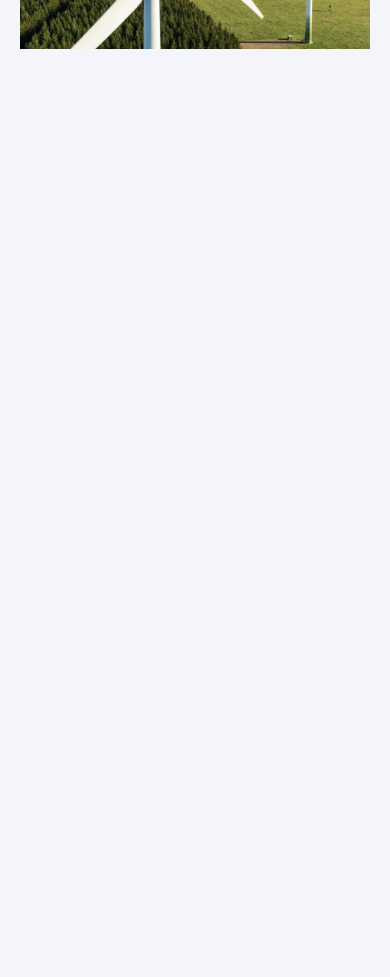
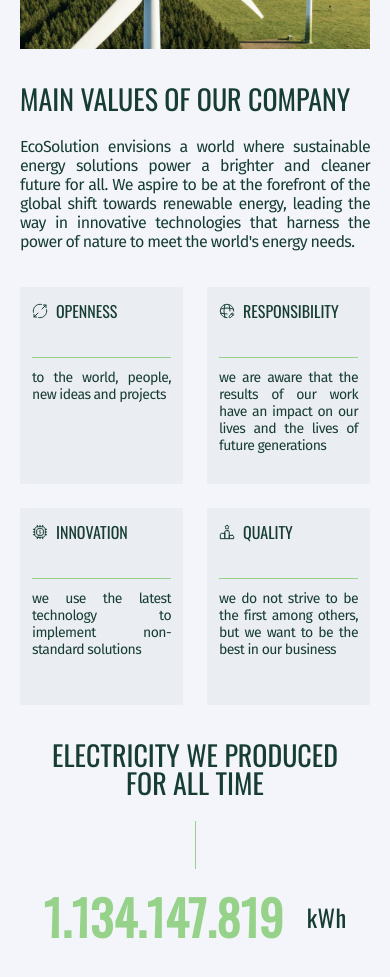
Before and after one commit to ertyhd/softrizen_ecosolution, a React (Create React App) app: page / in a window 390 px wide. Shown: the part 680-1657 px from the top of the page. Before the commit the page ends 844 px from the top, so only its background shows below. Built offline with nearby package versions, Linux system fonts and the light colour scheme.

Commit message:
add mobile & tab About & Electricity

```diff
--- a/src/components/AboutSingleCard/AboutSingleCard.jsx
+++ b/src/components/AboutSingleCard/AboutSingleCard.jsx
@@ -8,7 +8,11 @@
         {item.atr === "card" && (
           <li className={styles.singlCardContainer}>
             <div className={styles.singlCardContainer_titleBlock}>
-              <SvgSelector id={item.svgId} />
+              <SvgSelector
+                styles={styles.singlCardContainer_titleBlock_svg}
+                id={item.svgId}
+              />
+
               <h3>{item.title}</h3>
             </div>
             <p>{item.text}</p>
@@ -17,6 +21,7 @@
         {item.atr === "img" && (
           <li className={styles.singlImageContainer}>
             <img
+              className={styles.singlImageContainer_img}
               alt={item.title}
               srcSet={`${item.img.d_1x} 1x, ${item.img.d_2x} 2x, ${item.img.d_4x} 4x`}
               src={item.img.d_1x}
--- a/src/components/AboutSingleCard/aboutSingleCard.module.scss
+++ b/src/components/AboutSingleCard/aboutSingleCard.module.scss
@@ -1,9 +1,21 @@
 .singlCardContainer {
-  width: 274px;
-  height: 339px;
+  width: 148px;
+  height: 197px;
+  flex-grow: 1;
   flex-shrink: 0;
   background: #eaedf1;
-  padding: 48px 24px;
+  padding: 12px 12px;
+  @media screen and (min-width: 768px) {
+    flex-grow: 0;
+    width: 159px;
+    height: 197px;
+    padding: 12px 12px;
+  }
+  @media screen and (min-width: 1280px) {
+    width: 274px;
+    height: 339px;
+    padding: 48px 24px;
+  }
 }
 
 .singlCardContainer_titleBlock {
@@ -11,40 +23,95 @@
   gap: 8px;
   align-items: center;
   justify-content: flex-start;
+  @media screen and (min-width: 768px) {
+  }
+  @media screen and (min-width: 1280px) {
+  }
+}
+
+.singlCardContainer_titleBlock_svg {
+  width: 16px;
+  height: 16px;
+  @media screen and (min-width: 1280px) {
+    width: 24px;
+    height: 24px;
+  }
 }
 .singlCardContainer_titleBlock h3 {
   color: #173d33;
   font-family: Oswald;
-  font-size: 32px;
+  font-size: 16px;
   font-style: normal;
   font-weight: 400;
-  line-height: 48px; /* 150% */
+  line-height: 24px;
   text-transform: uppercase;
+  @media screen and (min-width: 768px) {
+    font-size: 18px;
+    line-height: 24px;
+  }
+  @media screen and (min-width: 1280px) {
+    font-size: 32px;
+    line-height: 48px;
+  }
 }
 .singlCardContainer p {
   position: relative;
-  margin-top: 119px;
+  margin-top: 46px;
   color: #173d33;
   text-align: justify;
   font-family: Fira Sans;
-  font-size: 16px;
+  font-size: 14px;
   font-style: normal;
   font-weight: 400;
   line-height: normal;
-  letter-spacing: -0.64px;
+  letter-spacing: -0.56px;
+  @media screen and (min-width: 768px) {
+    font-size: 14px;
+    margin-top: 64px;
+    letter-spacing: -0.56px;
+  }
+  @media screen and (min-width: 1280px) {
+    font-size: 16px;
+    margin-top: 119px;
+    letter-spacing: -0.64px;
+  }
 }
 .singlCardContainer p::before {
   content: "";
   position: absolute;
   z-index: 2;
-  width: 226px;
+  // width: 226px;
+  width: 100%;
   height: 1px;
   flex-shrink: 0;
-  top: -24px;
+  top: -12px;
   background: #97d28b;
+  @media screen and (min-width: 1280px) {
+    top: -24px;
+  }
 }
 .singlImageContainer {
-  width: 596px;
-  height: 339px;
-  flex-shrink: 0;
+  // width: 596px;
+  // height: 339px;
+  // flex-shrink: 0;
+  // position: relative;
+  // overflow: hidden;
+  display: none;
+  @media screen and (min-width: 768px) {
+    display: block;
+    flex-shrink: 0;
+    position: relative;
+    overflow: hidden;
+    width: 342px;
+    height: 197px;
+  }
+  @media screen and (min-width: 1280px) {
+    width: 596px;
+    height: 339px;
+  }
 }
+.singlImageContainer_img {
+  width: 100%;
+  height: 100%;
+  object-fit: cover;
+}
--- a/src/components/SvgSelector/SvgSelector.jsx
+++ b/src/components/SvgSelector/SvgSelector.jsx
@@ -151,8 +151,9 @@
     case "openness":
       return (
         <svg
-          width="24"
-          height="24"
+          className={styles}
+          // width="24"
+          // height="24"
           viewBox="0 0 24 24"
           fill="none"
           xmlns="http://www.w3.org/2000/svg"
@@ -205,8 +206,9 @@
       return (
         <svg
           xmlns="http://www.w3.org/2000/svg"
-          width="24"
-          height="24"
+          className={styles}
+          // width="24"
+          // height="24"
           viewBox="0 0 24 24"
           fill="none"
         >
@@ -267,8 +269,9 @@
       return (
         <svg
           xmlns="http://www.w3.org/2000/svg"
-          width="24"
-          height="24"
+          className={styles}
+          // width="24"
+          // height="24"
           viewBox="0 0 24 24"
           fill="none"
         >
@@ -383,8 +386,9 @@
       return (
         <svg
           xmlns="http://www.w3.org/2000/svg"
-          width="24"
-          height="24"
+          className={styles}
+          // width="24"
+          // height="24"
           viewBox="0 0 24 24"
           fill="none"
         >
--- a/src/modules/About/about.module.scss
+++ b/src/modules/About/about.module.scss
@@ -1,23 +1,46 @@
 .aboutContainer {
+  padding-top: 36px;
+  @media screen and (min-width: 768px) {
+    padding-top: 100px;
+  }
+  @media screen and (min-width: 1280px) {
     padding-top: 120px;
+  }
 }
 .aboutContainer_description {
   display: flex;
+  flex-direction: column;
+
+  gap: 24px;
+  @media screen and (min-width: 768px) {
+    flex-direction: row;
     justify-content: space-between;
+    gap: 0;
+  }
 }
 .aboutContainer_description h2 {
-  width: 365px;
+  width: 100%px;
   color: #173d33;
   font-family: Oswald;
-  font-size: 48px;
+  font-size: 28px;
   font-style: normal;
   font-weight: 400;
-  line-height: 48px; /* 100% */
+  line-height: 28px;
   text-transform: uppercase;
+  @media screen and (min-width: 1280px) {
+    width: 272px;
+    font-size: 36px;
+    line-height: 36px;
+  }
+  @media screen and (min-width: 1280px) {
+    width: 365px;
+    font-size: 48px;
+    line-height: 48px;
+  }
 }
 .aboutContainer_description p {
   position: relative;
-  width: 459px;
+  // width: 100%;
   color: #173d33;
   text-align: justify;
   font-family: Fira Sans;
@@ -26,20 +49,41 @@
   font-weight: 400;
   line-height: normal;
   letter-spacing: -0.64px;
+  @media screen and (min-width: 768px) {
+    width: 342px;
   }
+  @media screen and (min-width: 1280px) {
+    width: 459px;
+  }
+}
+
 .aboutContainer_description p::before {
+  @media screen and (min-width: 768px) {
     content: "";
     position: absolute;
     z-index: 2;
+    height: 100%;
+    flex-shrink: 0;
+    background: #97d28b;
     width: 1px;
-  height: 87px;
-  flex-shrink: 0;
+    left: -11px;
+  }
+  @media screen and (min-width: 1280px) {
+    width: 1px;
     left: -161px;
-  background: #97d28b;
+  }
 }
 .aboutContainer_grid {
+  margin-top: 36px;
+  display: flex;
+  justify-content: center;
+  flex-wrap: wrap;
+  gap: 24px;
+  @media screen and (min-width: 768px) {
+    margin-top: 100px;
+  }
+  @media screen and (min-width: 1280px) {
     margin-top: 124px;
-  display: flex;
-  flex-wrap: wrap;
     gap: 48px;
   }
+}
--- a/src/modules/Electricity/electricity.module.scss
+++ b/src/modules/Electricity/electricity.module.scss
@@ -1,57 +1,103 @@
 .electricitySection {
-  padding-top: 121px;
+  padding-top: 36px;
   display: flex;
   flex-direction: column;
   justify-content: center;
   align-items: center;
+  @media screen and (min-width: 768px) {
+    padding-top: 100px;
+  }
+  @media screen and (min-width: 1280px) {
+    padding-top: 120px;
+  }
 }
 .electricitySection h2 {
-  width: 491px;
+  width: 286px;
   color: #173d33;
   text-align: center;
   font-family: Oswald;
-  font-size: 48px;
+  font-size: 28px;
   font-style: normal;
   font-weight: 400;
-  line-height: 48px; /* 100% */
+  line-height: 28px;
   text-transform: uppercase;
+  @media screen and (min-width: 768px) {
+    width: 368px;
+    font-size: 36px;
+    line-height: 36px;
+  }
+  @media screen and (min-width: 1280px) {
+    width: 491px;
+    font-size: 48px;
+    line-height: 48px;
+  }
 }
 .electricitySection_timer {
   position: relative;
-  margin-top: 120px;
-  width: 975px;
+  margin-top: 96px;
+  width: 303px;
   display: flex;
   justify-content: space-between;
   align-items: center;
+  @media screen and (min-width: 768px) {
+    margin-top: 135px;
+    width: 590px;
+  }
+  @media screen and (min-width: 1280px) {
+    margin-top: 120px;
+    width: 955px;
+  }
 }
 .electricitySection_timer::before {
   content: "";
   position: absolute;
   z-index: 2;
   width: 1px;
-  height: 87px;
+  height: 48px;
   flex-shrink: 0;
-  top: -17px;
+  top: -24px;
   left: 50%;
   background: #97d28b;
   transform: translateY(-100%);
+  @media screen and (min-width: 768px) {
+    height: 87px;
+  }
+  @media screen and (min-width: 1280px) {
+    top: -17px;
+  }
 }
 .electricitySection_timer span {
   color: #97d28b;
   text-align: center;
   font-family: Oswald;
-  font-size: 164px;
+  font-size: 48px;
   font-style: normal;
   font-weight: 700;
-  line-height: 164px; /* 100% */
+  line-height: 48px;
   text-transform: uppercase;
+  @media screen and (min-width: 768px) {
+    font-size: 100px;
+    line-height: 100px;
+  }
+  @media screen and (min-width: 1280px) {
+    font-size: 164px;
+    line-height: 164px;
+  }
 }
 .electricitySection_timer p {
   color: #173d33;
   text-align: center;
   font-family: Oswald;
-  font-size: 48px;
+  font-size: 24px;
   font-style: normal;
   font-weight: 400;
-  line-height: 48px; /* 100% */
+  line-height: 24px;
+  @media screen and (min-width: 768px) {
+    font-size: 28px;
+    line-height: 48px;
+  }
+  @media screen and (min-width: 1280px) {
+    font-size: 48px;
+    line-height: 48px;
+  }
 }
--- a/src/modules/Hero/hero.module.scss
+++ b/src/modules/Hero/hero.module.scss
@@ -64,7 +64,7 @@
   @media screen and (min-width: 768px) {
     width: 342px;
   }
-  @media screen and (min-width: 768px) {
+  @media screen and (min-width: 1280px) {
     width: 363px;
   }
 }
--- a/src/pages/MainPage/MainPage.jsx
+++ b/src/pages/MainPage/MainPage.jsx
@@ -1,8 +1,8 @@
 import styles from "./mainPage.module.scss";
 
 import Hero from "../../modules/Hero/Hero";
-// import About from "../../modules/About/About";
-// import Electricity from "../../modules/Electricity/Electricity";
+import About from "../../modules/About/About";
+import Electricity from "../../modules/Electricity/Electricity";
 // import Cases from "../../modules/Cases/Cases";
 // import Faq from "../../modules/Faq/Faq";
 // import ContactUs from "../../modules/ContactUs/ContactUs";
@@ -12,8 +12,8 @@
   return (
     <section className={styles.container}>
       <Hero />
-      {/* <About /> */}
-      {/* <Electricity /> */}
+      <About />
+      <Electricity />
       {/* <Cases /> */}
       {/* <Faq /> */}
       {/* <ContactUs /> */}
--- a/src/pages/MainPage/mainPage.module.scss
+++ b/src/pages/MainPage/mainPage.module.scss
@@ -3,7 +3,7 @@
   margin: 0 auto;
   padding: 36px 20px;
   @media screen and (min-width: 768px) {
-    min-width: 100%;
+    max-width: 100%;
     padding: 36px 30px;
   }
   @media screen and (min-width: 1280px) {
```
Lines whose indentation alone changed are shown as unchanged.
